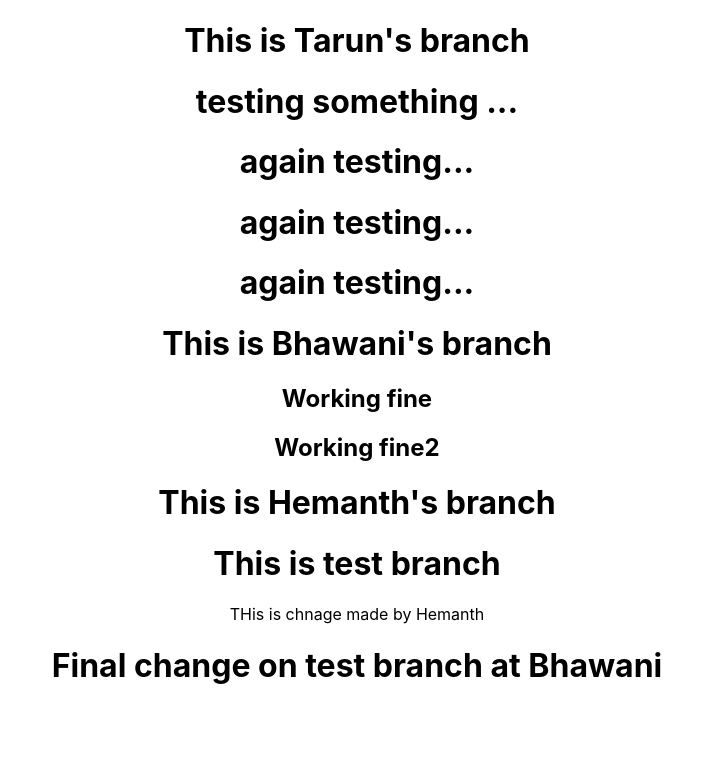
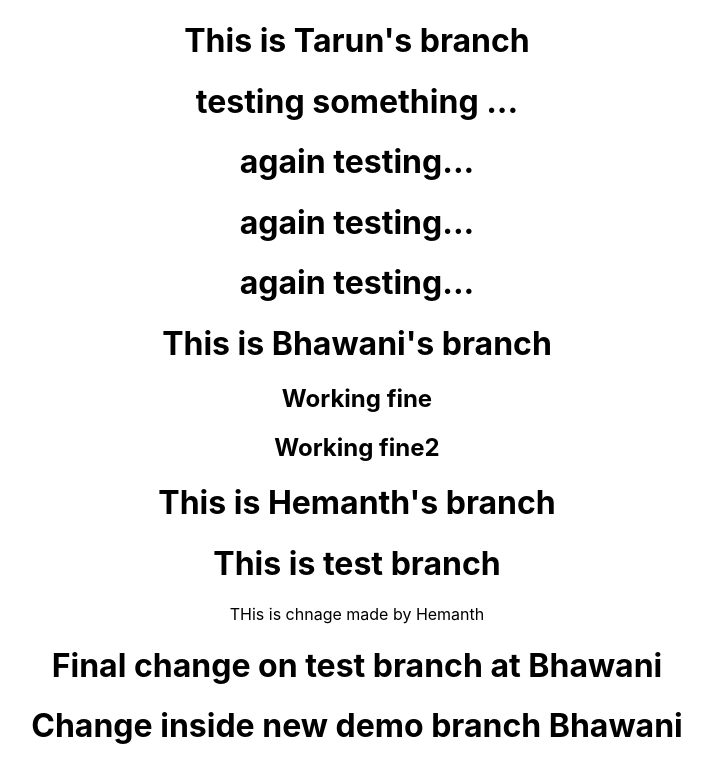
Before and after one commit to hmntk/primevideoclone, a React (Create React App) app: page / in a window 1280 px wide. Shown: the top 782 px of the page, without its empty margins (283-995 px from the left). Built offline with nearby package versions, Linux system fonts and the light colour scheme.

Commit message:
Change on demo1 Bhawani

```diff
--- a/src/App.js
+++ b/src/App.js
@@ -22,6 +22,7 @@ function App() {
 
 
       <h1> Final change on test branch at Bhawani</h1>
+      <h1>Change inside new demo branch Bhawani</h1>
 
 
 
```
